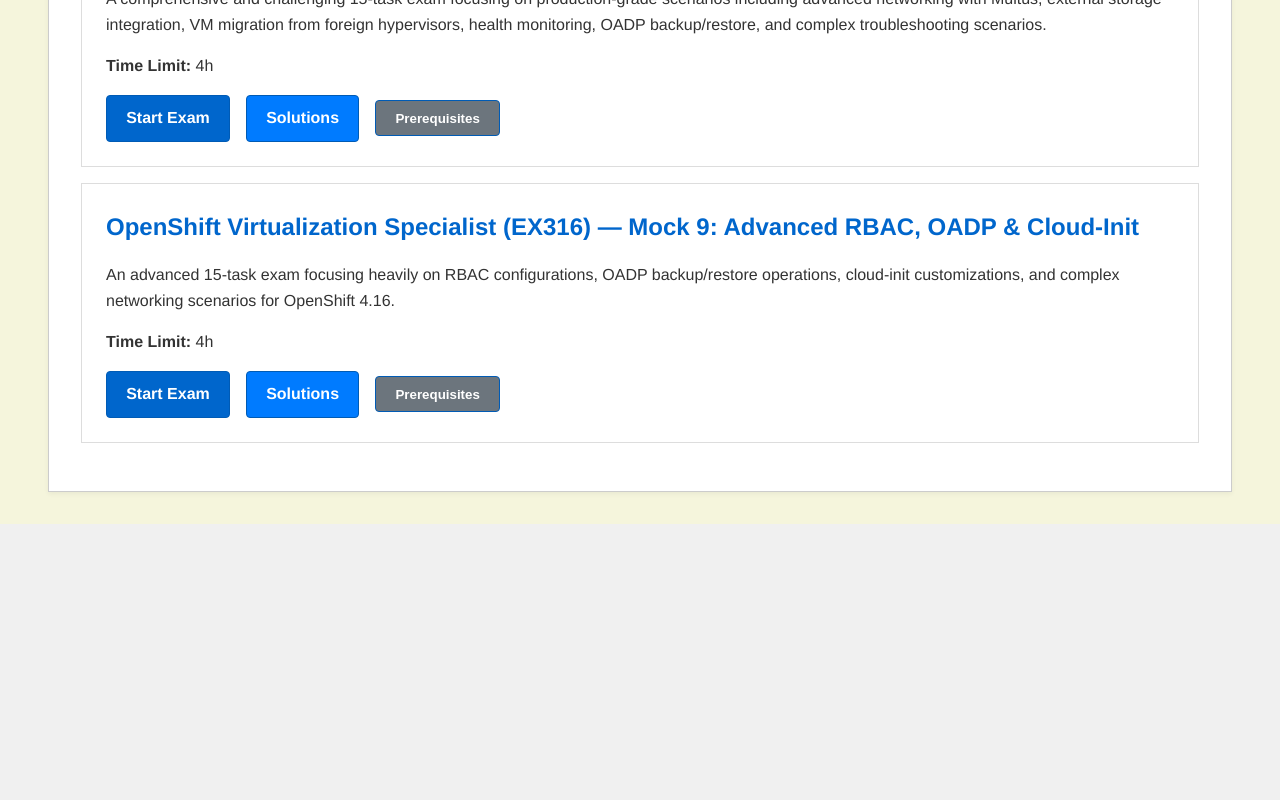
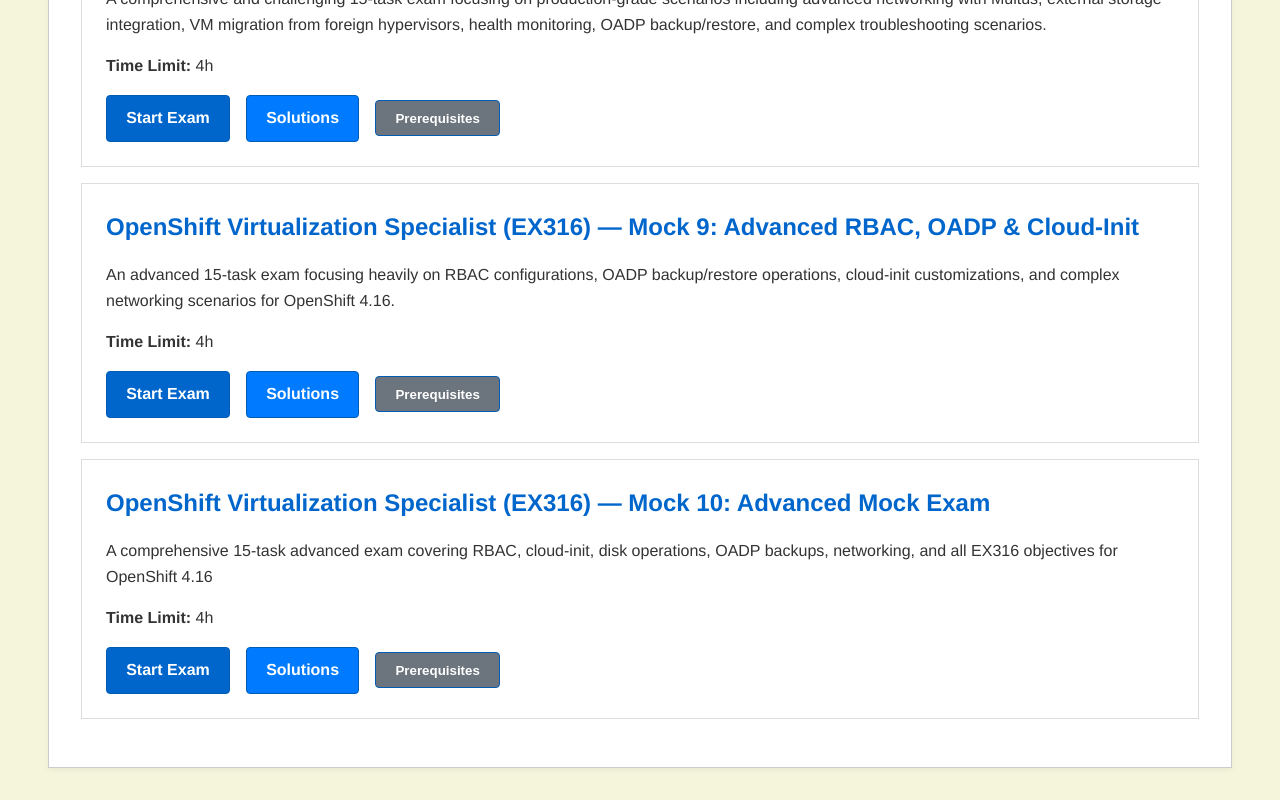
Before and after one commit to khalil-Elf441/test-rh-d-as-ex, a React (Vite) app: page / in a window 1280 px wide. Shown: the part 2180-2980 px from the top of the page. Before the commit the page ends 2704 px from the top, so only its background shows below. Built offline with nearby package versions, Linux system fonts and the light colour scheme.

Commit message:
make it the so high from 8 - configure mock 10

```diff
--- a/src/data/examData.js
+++ b/src/data/examData.js
@@ -9,6 +9,7 @@
 import mock7 from './mocks/ex316-mock7.json';
 import mock8 from './mocks/ex316-mock8.json';
 import mock9 from './mocks/ex316-mock9.json';
+import mock10 from './mocks/ex316-mock10.json';
 
 export const examDataMap = {
   [mock1.examId]: mock1,
@@ -20,6 +21,7 @@
   [mock7.examId]: mock7,
   [mock8.examId]: mock8,
   [mock9.examId]: mock9,
+  [mock10.examId]: mock10,
 };
 
-export const allExams = [mock1, mock2, mock3, mock4, mock5, mock6, mock7, mock8, mock9];
+export const allExams = [mock1, mock2, mock3, mock4, mock5, mock6, mock7, mock8, mock9, mock10];
```
